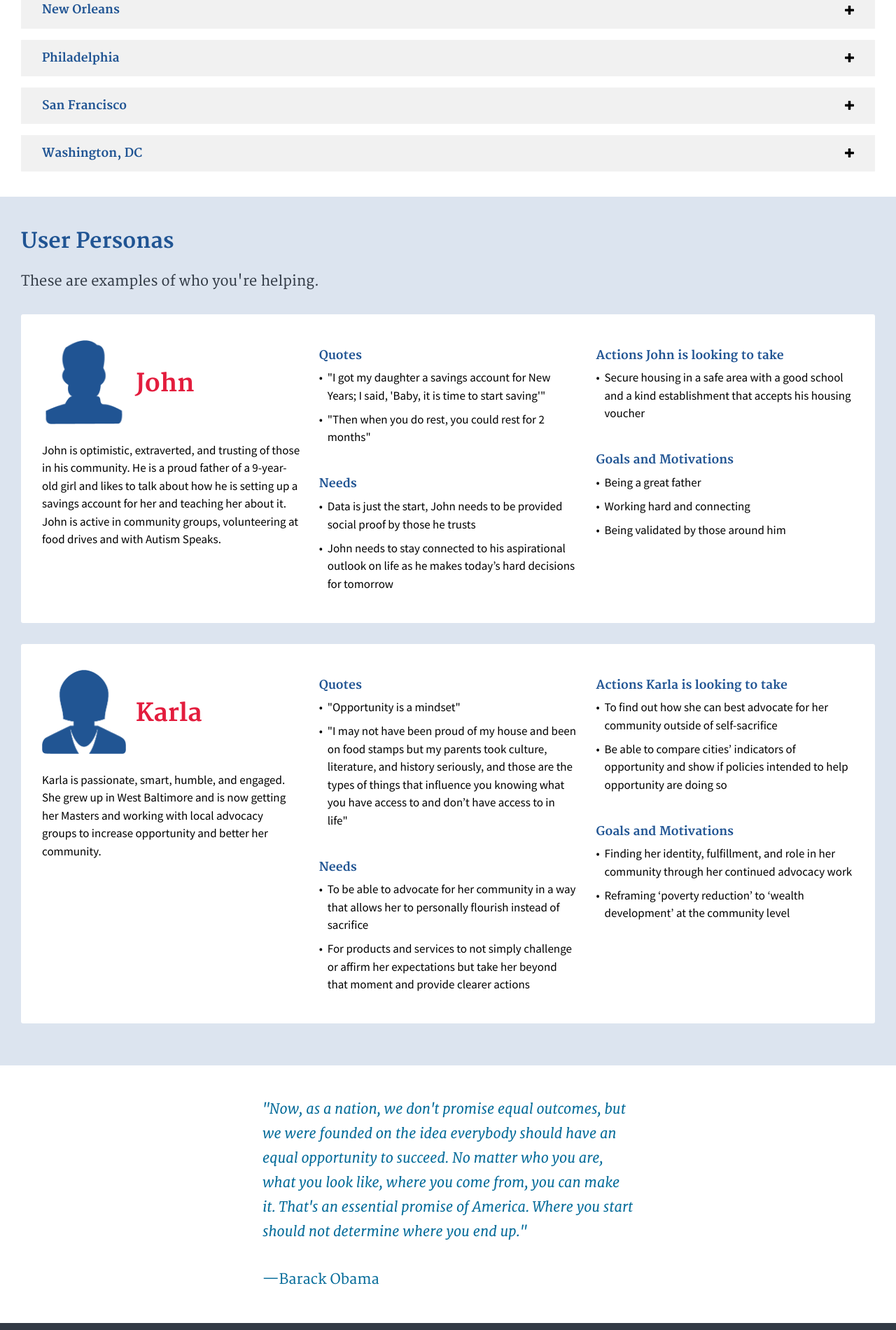
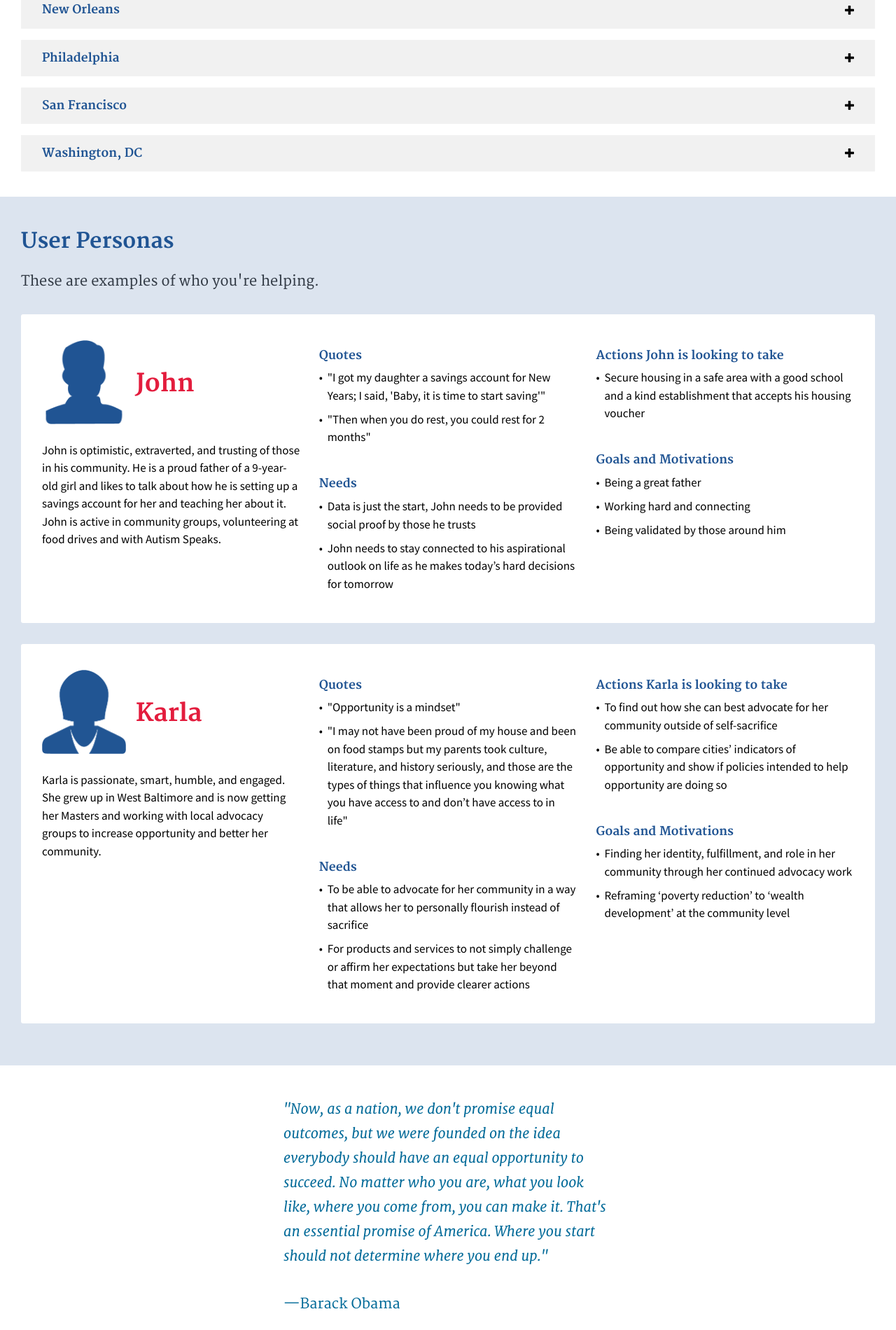
Before and after one commit to presidential-innovation-fellows/open-opportunity-data, a Jekyll site: the page built from index.html, in a window 1280 px wide. Shown: the part 955-2855 px from the top of the page at 70% size. Built offline with Jekyll 4.4.1, drawn with Linux system fonts in a browser that asks for light colours; grey boxes are pictures that could not be loaded.

Commit message:
Fix quote padding

```diff
--- a/css/main.scss
+++ b/css/main.scss
@@ -87,6 +87,7 @@ article.alt {
 .ood-quotation p {
   color: $color-primary-alt-darkest;
   margin: $grid-margins*1.5 auto;
+  padding: 0 $site-margins;
 }
 
 .usa-background-dark {
```
